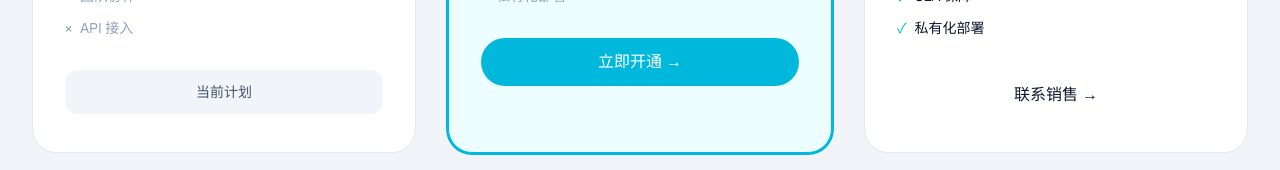
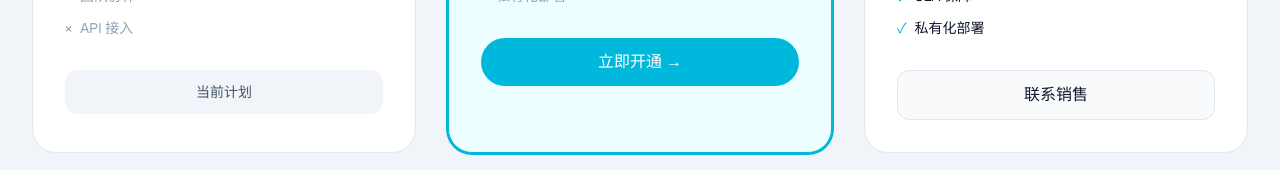
Before and after one commit to renfei15238568276-ship-it/chengjiaobao, a Next.js app: page /pricing in a window 1280 px wide. Shown: the part 666-836 px from the top of the page. Built offline with nearby package versions, Linux system fonts and the light colour scheme; no server answers.

Commit message:
fix: use click to copy email instead of mailto

```diff
--- a/src/app/pricing/page.tsx
+++ b/src/app/pricing/page.tsx
@@ -1,3 +1,5 @@
+"use client";
+
 import { AppShell } from "@/components/app-shell";
 
 const plans = [
@@ -64,7 +66,15 @@ const plans = [
   },
 ];
 
-export default async function PricingPage() {
+function copyToClipboard(text: string) {
+  navigator.clipboard.writeText(text).then(() => {
+    alert("已复制: " + text);
+  }).catch(() => {
+    prompt("请复制以下邮箱:", text);
+  });
+}
+
+export default function PricingPage() {
   return (
     <AppShell
       eyebrow="成交宝 / 价格"
@@ -111,12 +121,12 @@ export default async function PricingPage() {
                 当前计划
               </div>
             ) : plan.id === "team" ? (
-              <a
-                href="mailto:15238568276@139.com"
-                className="mt-8 block rounded-xl border border-white/20 bg-white px-4 py-3 text-center font-medium hover:bg-white/10"
+              <button
+                onClick={() => copyToClipboard("15238568276@139.com")}
+                className="mt-8 block w-full rounded-xl border border-slate-200 bg-slate-50 px-4 py-3 text-center font-medium hover:bg-slate-100"
               >
-                联系销售 →
-              </a>
+                联系销售
+              </button>
             ) : (
               <a
                 href="/pay"
```
